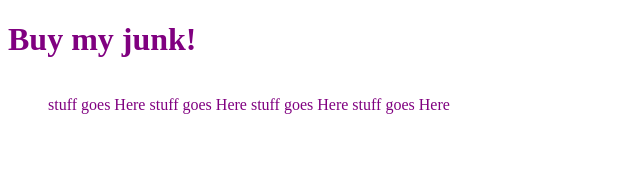
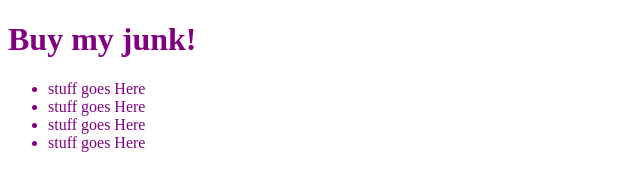
Before and after one commit to normanjli/deployment-demo, a website: page index.html in a window 1280 px wide. Shown: the whole page, without its empty margins (0-640 px from the left). Drawn offline with Linux system fonts and the light colour scheme.

Commit message:
removed block

```diff
--- a/public/styles.css
+++ b/public/styles.css
@@ -1,10 +1,3 @@
 *{
     color:purple;
 }
-
-ul{
-    display: inline-block;
-}
-li{
-    display: inline-block;
-}
```
